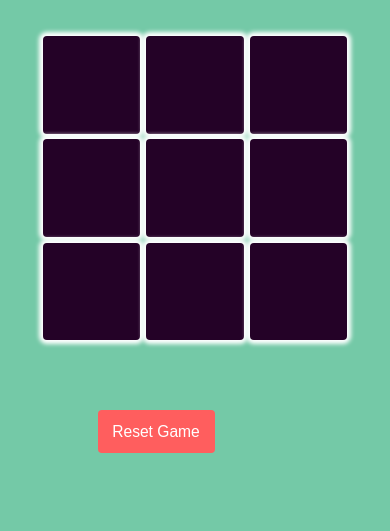
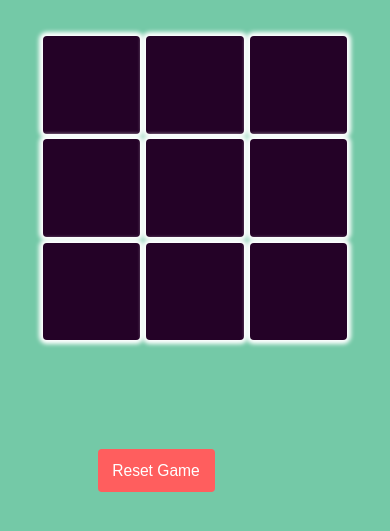
Before and after one commit to prashantbhoite123/tic-tac-toe, a plain HTML site: page index.html in a window 390 px wide. Shown: the part 87-618 px from the top of the page. Drawn offline with Linux system fonts and the light colour scheme.

Commit message:
change font margin

```diff
--- a/responsive.css
+++ b/responsive.css
@@ -25,7 +25,7 @@
     height: 11vw;
     width: 30vw;
     font-size: 4vw;
-    margin-top: 21vw;
+    margin-top: 31vw;
   }
   .new-game {
     height: 11vw;
```
